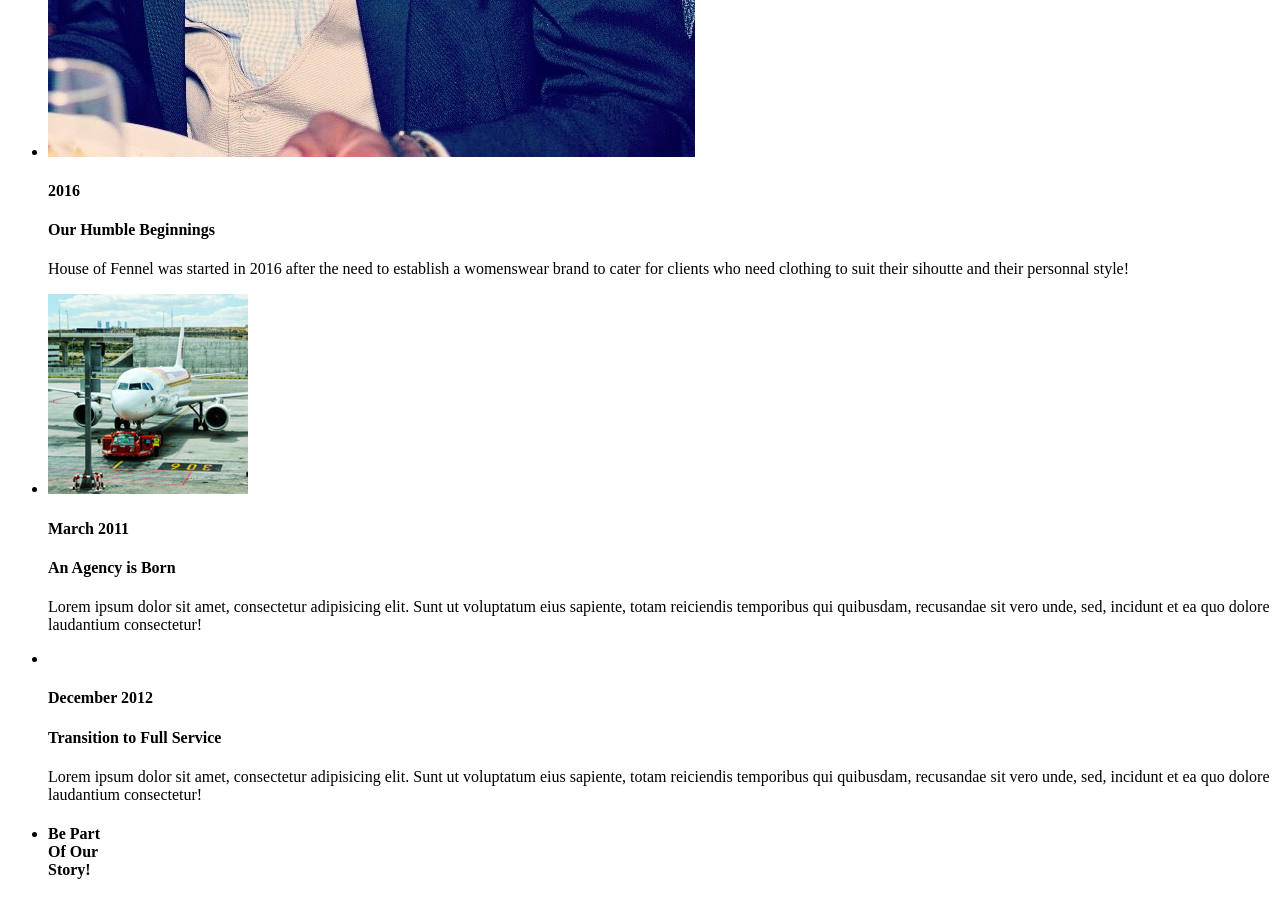
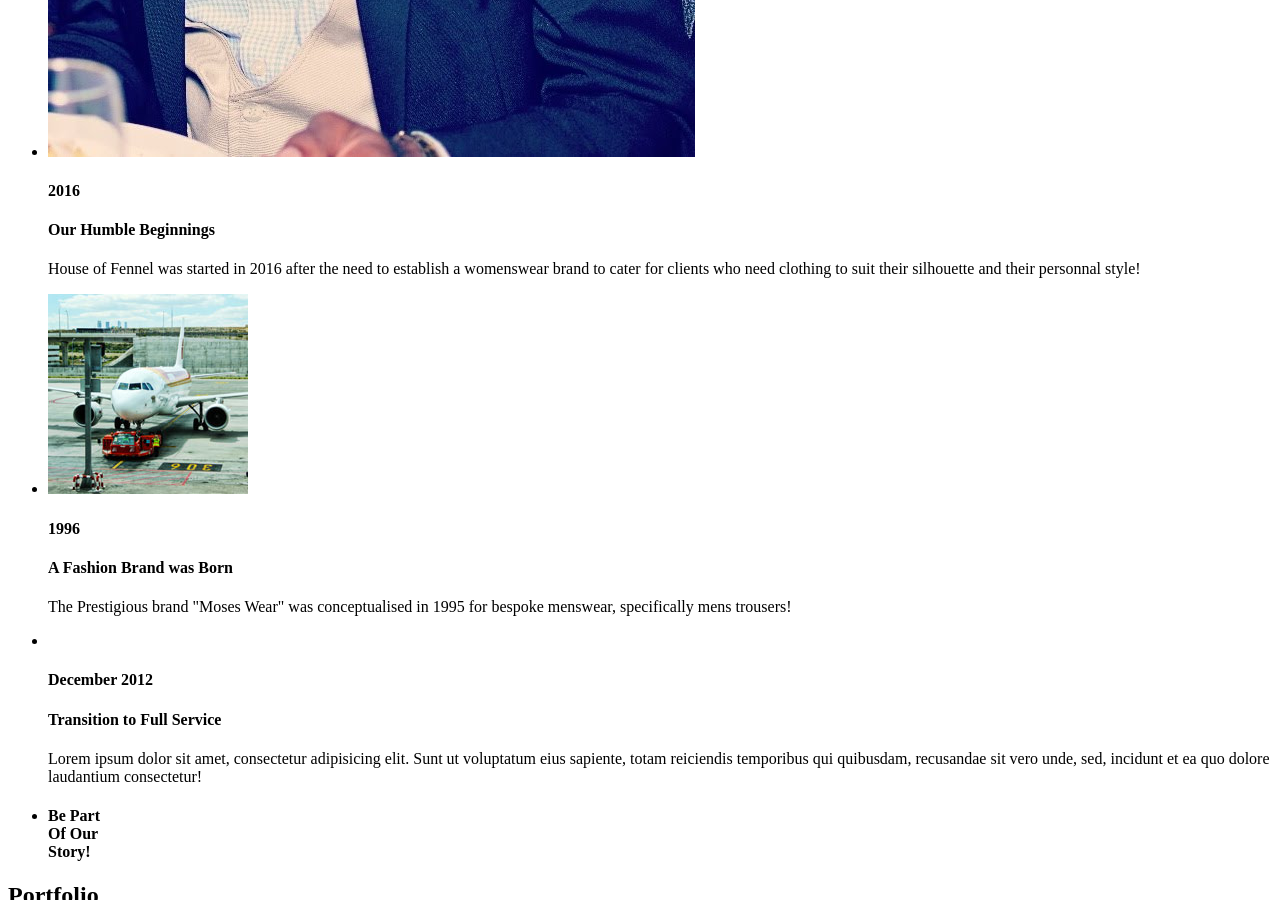
Before and after one commit to phpwebdevelope/phpwebdevelope.github.io, a Jekyll site: the page built from index.html, in a window 1280 px wide and 900 px high, scrolled down 1007 px. Built offline with Jekyll 4.4.1, drawn with Linux system fonts in a browser that asks for light colours; some web fonts are replaced.

Commit message:
Create about.html

```diff
--- a/_includes/about.html
+++ b/_includes/about.html
@@ -20,7 +20,7 @@
                                     <h4 class="subheading">Our Humble Beginnings</h4>
                                 </div>
                                 <div class="timeline-body">
-                                    <p class="text-muted">House of Fennel was started in 2016 after the need to establish a womenswear brand to cater for clients who need clothing to suit their sihoutte and their personnal style!</p>
+                                    <p class="text-muted">House of Fennel was started in 2016 after the need to establish a womenswear brand to cater for clients who need clothing to suit their silhouette and their personnal style!</p>
                                 </div>
                             </div>
                         </li>
@@ -30,11 +30,11 @@
                             </div>
                             <div class="timeline-panel">
                                 <div class="timeline-heading">
-                                    <h4>March 2011</h4>
-                                    <h4 class="subheading">An Agency is Born</h4>
+                                    <h4>1996</h4>
+                                    <h4 class="subheading">A Fashion Brand was Born</h4>
                                 </div>
                                 <div class="timeline-body">
-                                    <p class="text-muted">Lorem ipsum dolor sit amet, consectetur adipisicing elit. Sunt ut voluptatum eius sapiente, totam reiciendis temporibus qui quibusdam, recusandae sit vero unde, sed, incidunt et ea quo dolore laudantium consectetur!</p>
+                                    <p class="text-muted">The Prestigious brand "Moses Wear" was conceptualised in 1995 for bespoke menswear, specifically mens trousers!</p>
                                 </div>
                             </div>
                         </li>
```
